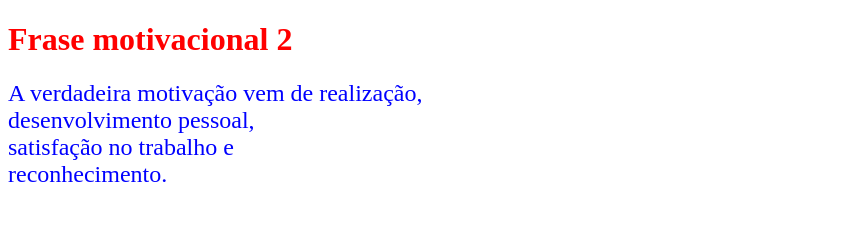
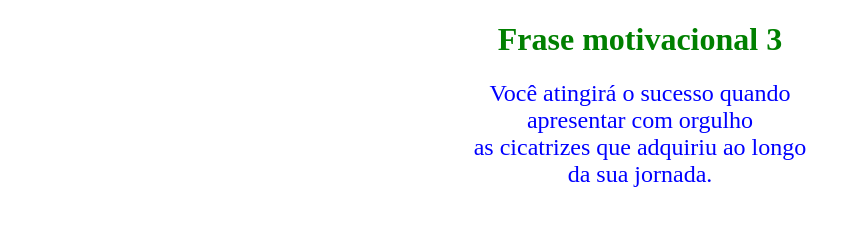
Before and after one commit to luizfcruz/projeto_1_modulo_1, a plain HTML site: page index.html in a window 1280 px wide. Shown: the whole page, without its empty margins (0-861 px from the left). Drawn offline with Linux system fonts and the light colour scheme.

Commit message:
Mensagem motivacional 3

```diff
--- a/index.html
+++ b/index.html
@@ -7,8 +7,10 @@
     <title>Document</title>
 </head>
 <body>
-    <h1><font color="red">Frase motivacional 2 </font></h2>
-    <p><font size="5" color="blue">A verdadeira motivação vem de realização,<br>
-     desenvolvimento pessoal,<br>satisfação no trabalho e<br>reconhecimento.</font></p>
+    <h1><font color="green"><center>Frase motivacional 3 </center></font></h1>
+    <p><font size="5" color="blue"><center>Você atingirá o sucesso quando<br>
+        apresentar com orgulho<br>
+        as cicatrizes que adquiriu ao longo<br>
+        da sua jornada.</center></font></p>
 </body>
 </html>
```
